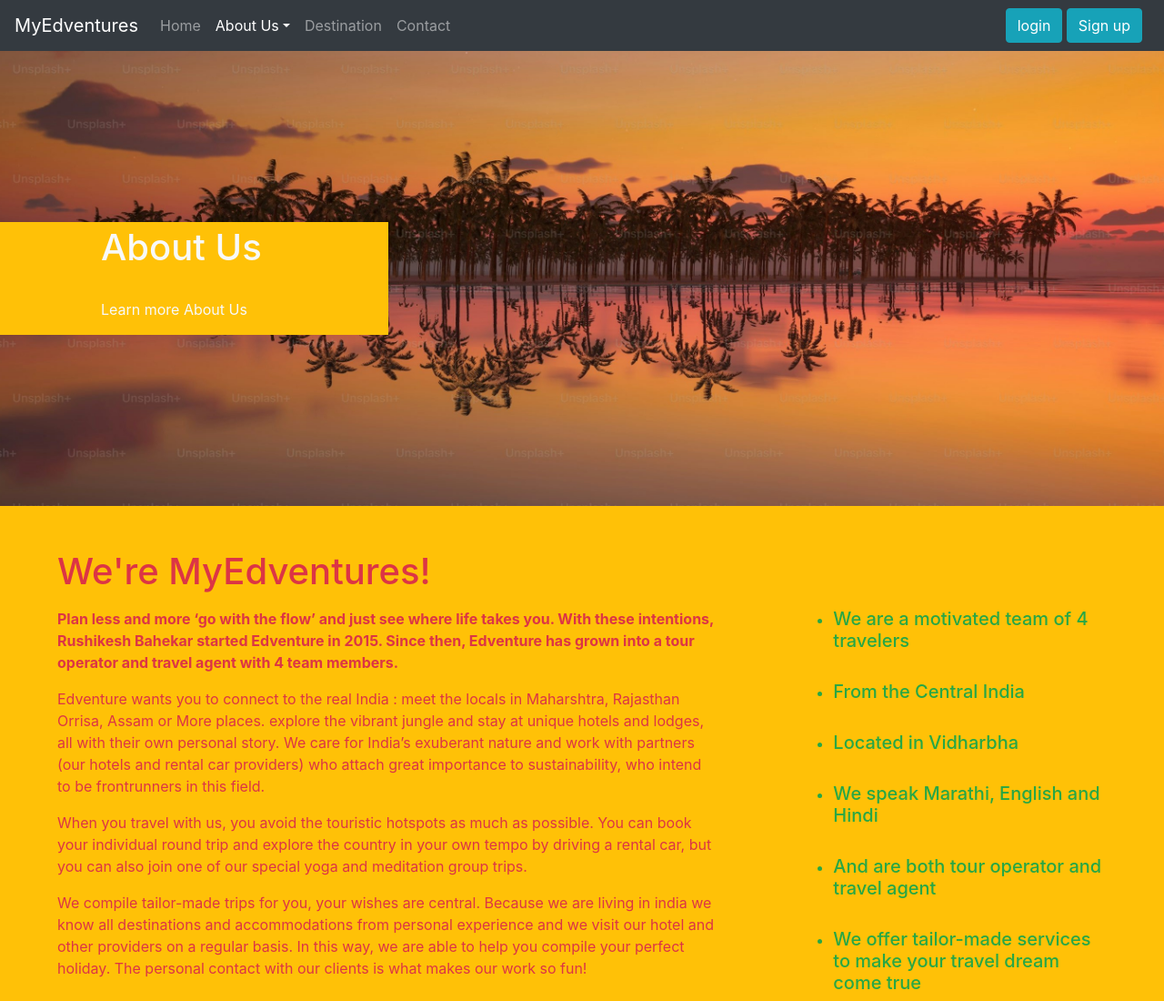
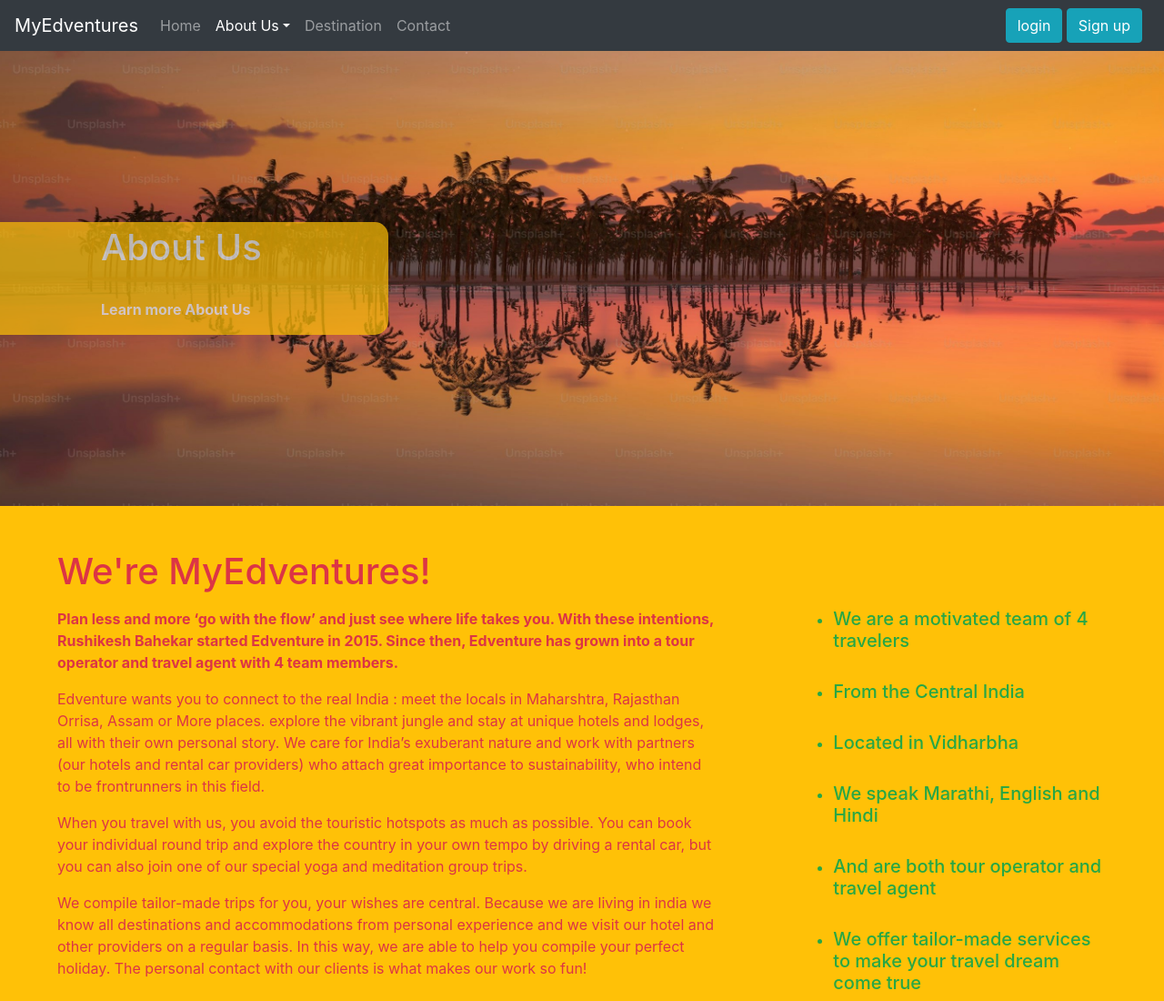
Before and after one commit to codebyRushikesh/MyEdventures, a plain HTML site: page AboutUs.html in a window 1280 px wide. Shown: the top 1100 px of the page at 91% size. Drawn offline with nearby package versions, Linux system fonts and the light colour scheme.

Commit message:
Add files via upload

```diff
--- a/AboutUs.html
+++ b/AboutUs.html
@@ -34,6 +34,11 @@
     background-position: center;
     background-size: cover;
     background-repeat: no-repeat;
+  }
+  .aubg{
+    opacity: 0.7;
+    border-top-right-radius: 15px;
+    border-bottom-right-radius: 15px;
   }
 
   .teamHeading {
@@ -187,10 +192,10 @@
   </div>
   <!-- about us img       -->
   <div class="img cantainer-fluid d-flex flex-row align-items-center">
-    <div class="container-fluid bg-warning ">
-      <h1 class="text-light ml-5 pl-5 pt-1">About Us</h1>
+    <div class="aubg container-fluid bg-warning ">
+      <div style="opacity: 1;"><h1 class="text-light ml-5 pl-5 pt-1" >About Us</h1></div>
       <br>
-      <p class="text-light ml-5 pl-5 strong">Learn more About Us</p>
+      <p class="text-light ml-5 pl-5 strong" style="opacity: 1;"><strong>Learn more About Us</strong> </p>
     </div>
     <div class="col-8"></div>
   </div>
```
